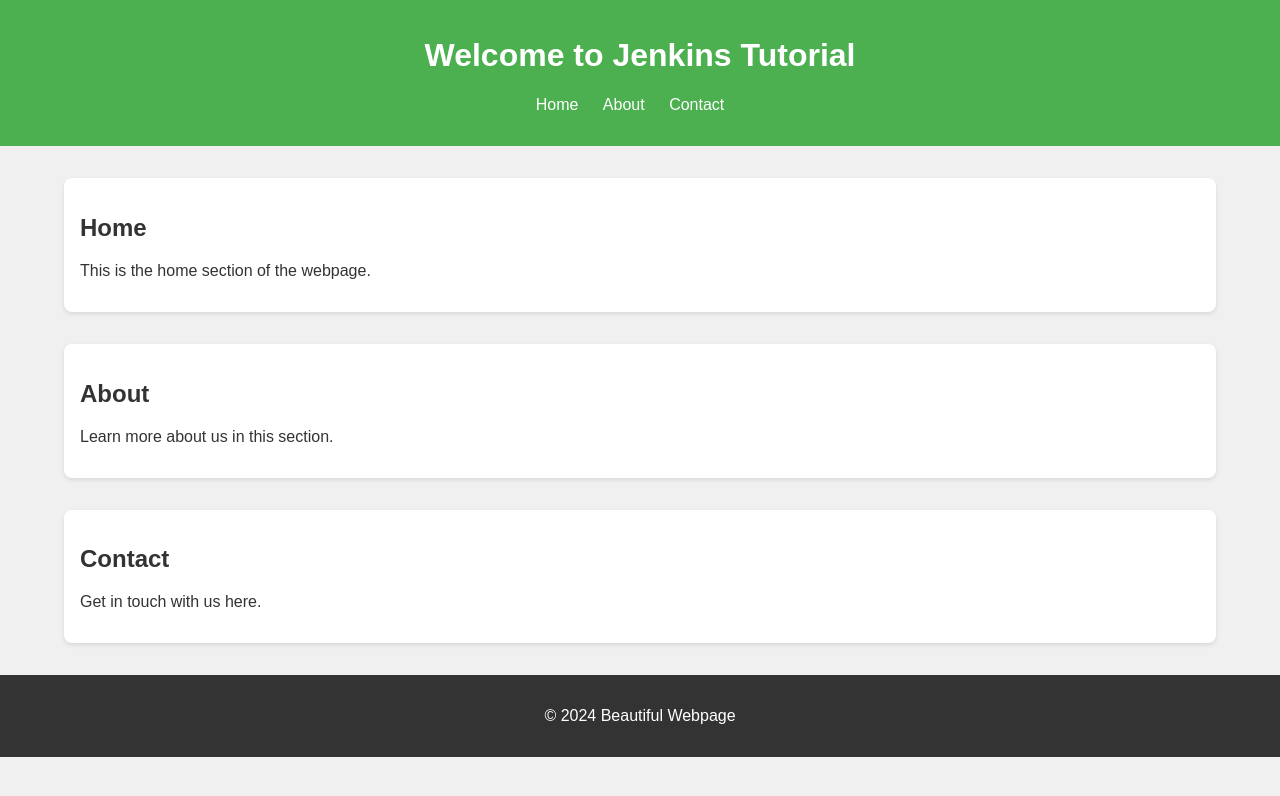
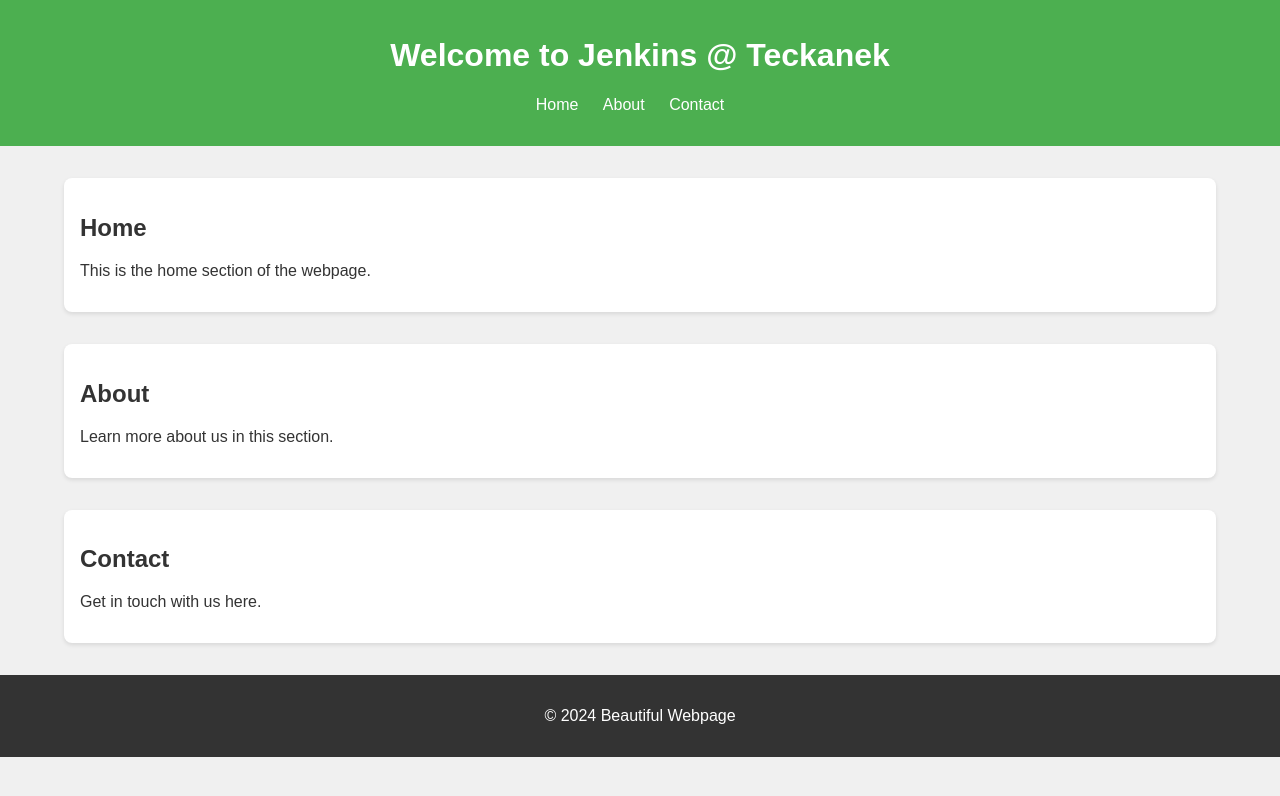
Before and after one commit to Techanek-siddhant/pythoncode, a plain HTML site: page index.html in a window 1280 px wide. Drawn offline with Linux system fonts and the light colour scheme.

Commit message:
job check

```diff
--- a/index.html
+++ b/index.html
@@ -51,7 +51,7 @@
 </head>
 <body>
     <header>
-        <h1>Welcome to Jenkins Tutorial</h1>
+        <h1>Welcome to Jenkins @ Teckanek </h1>
         <nav>
             <ul>
                 <li><a href="#home">Home</a></li>
```
